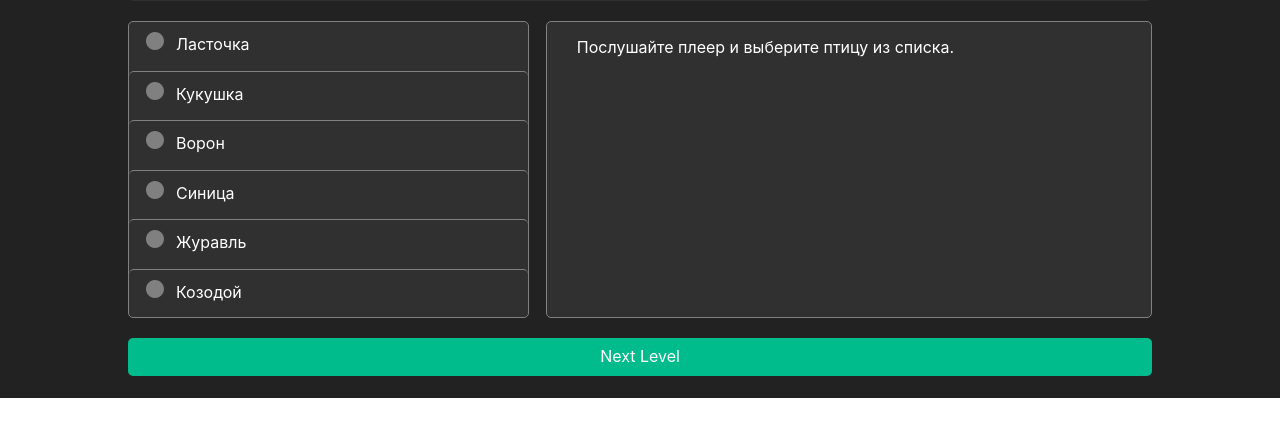
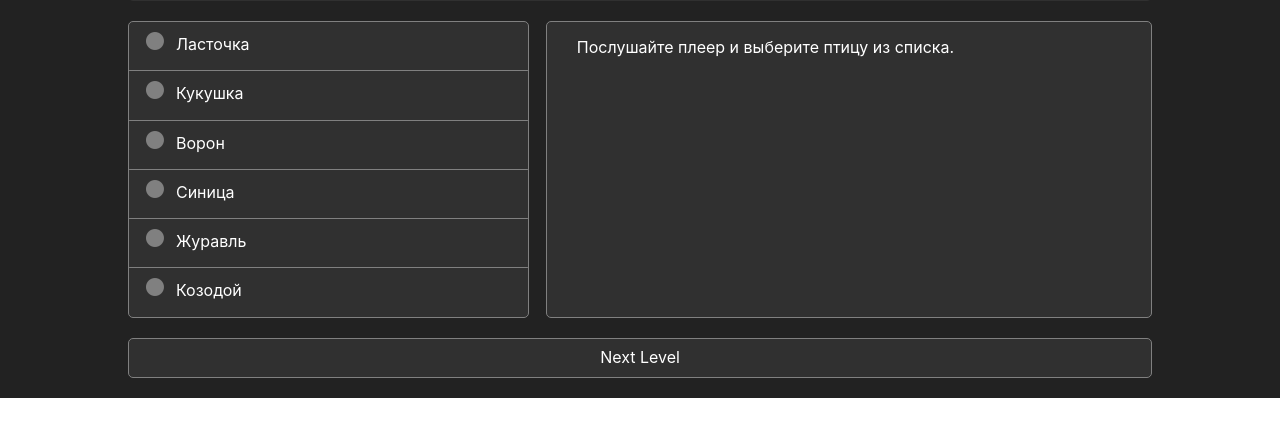
Before and after one commit to 48lika48/songbird, a React (Create React App) app: page / in a window 1280 px wide. Shown: the part 324-752 px from the top of the page. Built offline with nearby package versions, Linux system fonts and the light colour scheme; no server answers.

Commit message:
feat: add next level button

```diff
--- a/src/App.js
+++ b/src/App.js
@@ -100,7 +100,7 @@ class App extends React.Component {
       < Header score={this.state.score} category={this.state.category}/>
       < Question currentBird={this.state.currentBird} currentNumber={this.state.currentNumber} serialNumber={this.state.serialNumber} showCurrentBird={this.state.showCurrentBird} hiddenCurrentBird={this.state.hiddenCurrentBird}/>
       < Answer birdsDataRandom={this.state.birdsDataRandom} showInfo={this.state.showInfo} serialNumber={this.state.serialNumber} chooseAnswer={this.chooseAnswer}/>
-      < Footer nextCategory={this.nextCategory}/>
+      < Footer nextCategory={this.nextCategory} nextLevel={this.state.nextLevel}/>
     </div>
     );
   }
--- a/src/components/Answer/Answer.css
+++ b/src/components/Answer/Answer.css
@@ -14,9 +14,9 @@
 }
 
 .example {
-    height: 38.5px;
+    height: 38.3px;
     font-size: 16px;
-    border-radius: 5px;
+    border-radius: 0.5px;
     padding: 5px 15px;
     cursor: pointer;
 }
--- a/src/components/Footer/Footer.css
+++ b/src/components/Footer/Footer.css
@@ -4,11 +4,18 @@
 }
 
 .footer div {
-    background-color: #00BC8C;
+    border: 1px solid grey;
+    border-radius: 5px;
     height: 30px;
     text-align: center;
-    border: none;
-    border-radius: 5px;
     padding-top: 8px;
     cursor: pointer;
 }
+
+.green {
+    background-color: #00BC8C;
+}
+
+.grey {
+    background-color: #303030;
+}
--- a/src/components/Footer/Footer.js
+++ b/src/components/Footer/Footer.js
@@ -4,9 +4,10 @@ import './Footer.css';
 class Footer extends React.Component {
   render() {
     let nextCategory = this.props.nextCategory;
+    let nextLevel = this.props.nextLevel;
     return (
       <div className='footer'>
-        <div className='level' onClick={nextCategory}>Next Level</div>
+        <div className={nextLevel === true ? 'green' : 'grey' } onClick={nextCategory}>Next Level</div>
       </div>
     );
   }
```
